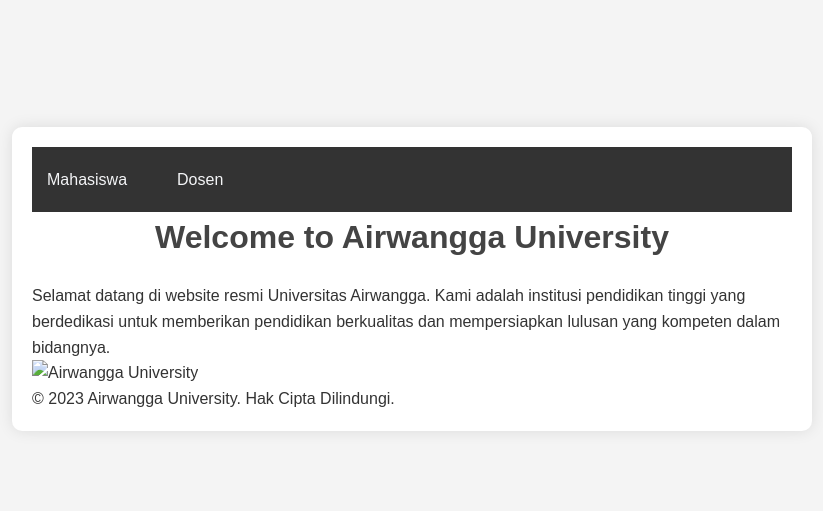
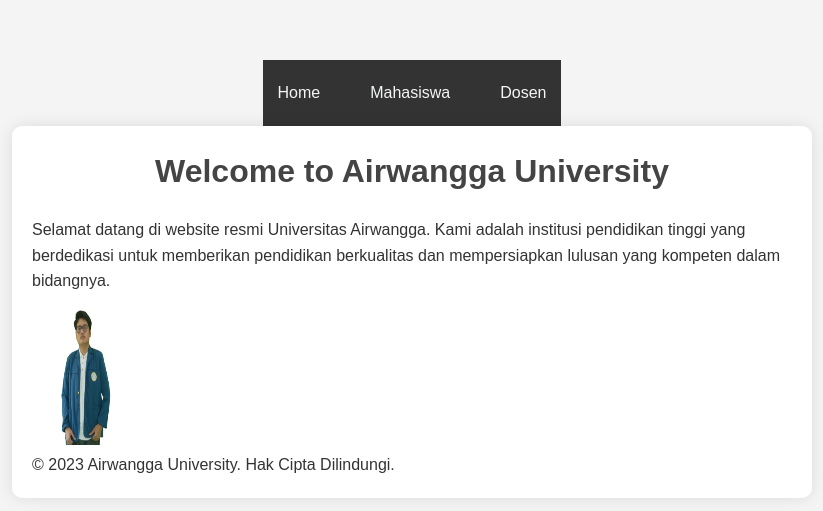
Before and after one commit to rakyankrisna/airwangga-university, a website: page view/index.html in a window 1280 px wide. Shown: the part 121-632 px from the top of the page, without its empty margins (228-1051 px from the left). Drawn offline with Linux system fonts and the light colour scheme.

Commit message:
add route and logo

```diff
--- a/view/index.html
+++ b/view/index.html
@@ -4,16 +4,17 @@
     <meta charset="UTF-8" />
     <meta name="viewport" content="width=device-width, initial-scale=1.0" />
     <title>Airwangga University</title>
+    <nav>
+      <ul>
+        <li><a href="index.html">Home</a></li>
+        <li><a href="mahasiswa.html">Mahasiswa</a></li>
+        <li><a href="dosen.html">Dosen</a></li>
+      </ul>
+    </nav>
     <link rel="stylesheet" href="../view/style.css" />
   </head>
   <body>
     <div class="container">
-      <nav>
-        <ul>
-          <li><a href="mahasiswa.html">Mahasiswa</a></li>
-          <li><a href="dosen.html">Dosen</a></li>
-        </ul>
-      </nav>
       <h1>Welcome to Airwangga University</h1>
       <p>
         Selamat datang di website resmi Universitas Airwangga. Kami adalah
@@ -22,9 +23,10 @@
       </p>
 
       <img
-        src="path-to-university-image.jpg"
+        src="../public/assets/img/airwangga-logo.jpg"
         alt="Airwangga University"
-        class="center-image"
+        width="113"
+        height="151"
       />
 
       <footer>
--- a/view/style.css
+++ b/view/style.css
@@ -89,6 +89,13 @@
   border-radius: 5px;
 }
 
+.center-image {
+  display: flex;
+  justify-content: center;
+  align-items: center;
+  height: 100vh; /* Set to 100% of the viewport height */
+}
+
 .center-button {
   display: block;
   margin: 20px auto; /* Margin atas dan bawah 20px, kiri dan kanan otomatis */
```
Also changed, not shown: view/dosen.html (+7 -0 lines), view/mahasiswa.html (+7 -0 lines), public/assets/img/airwangga-logo.jpg (added).
